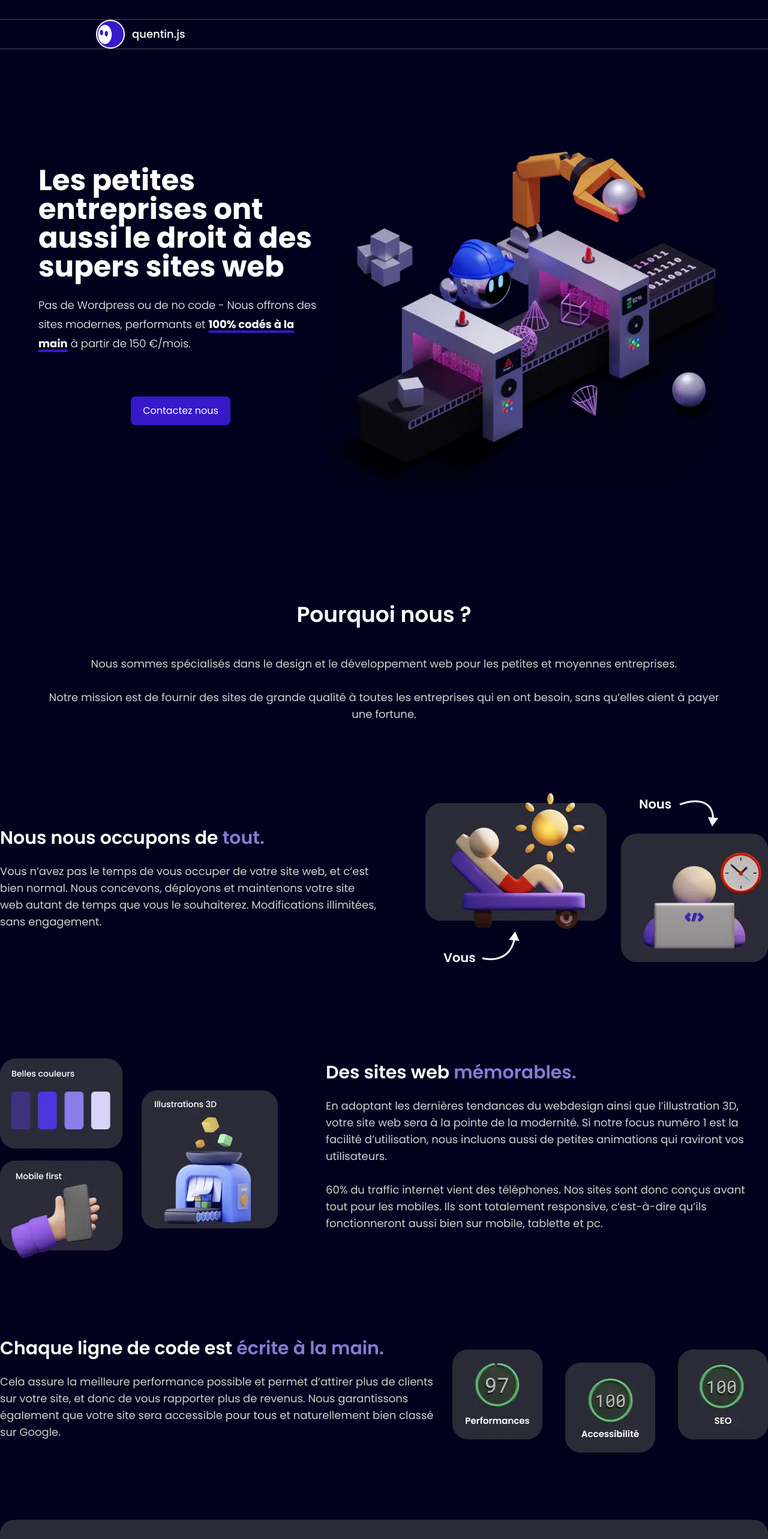
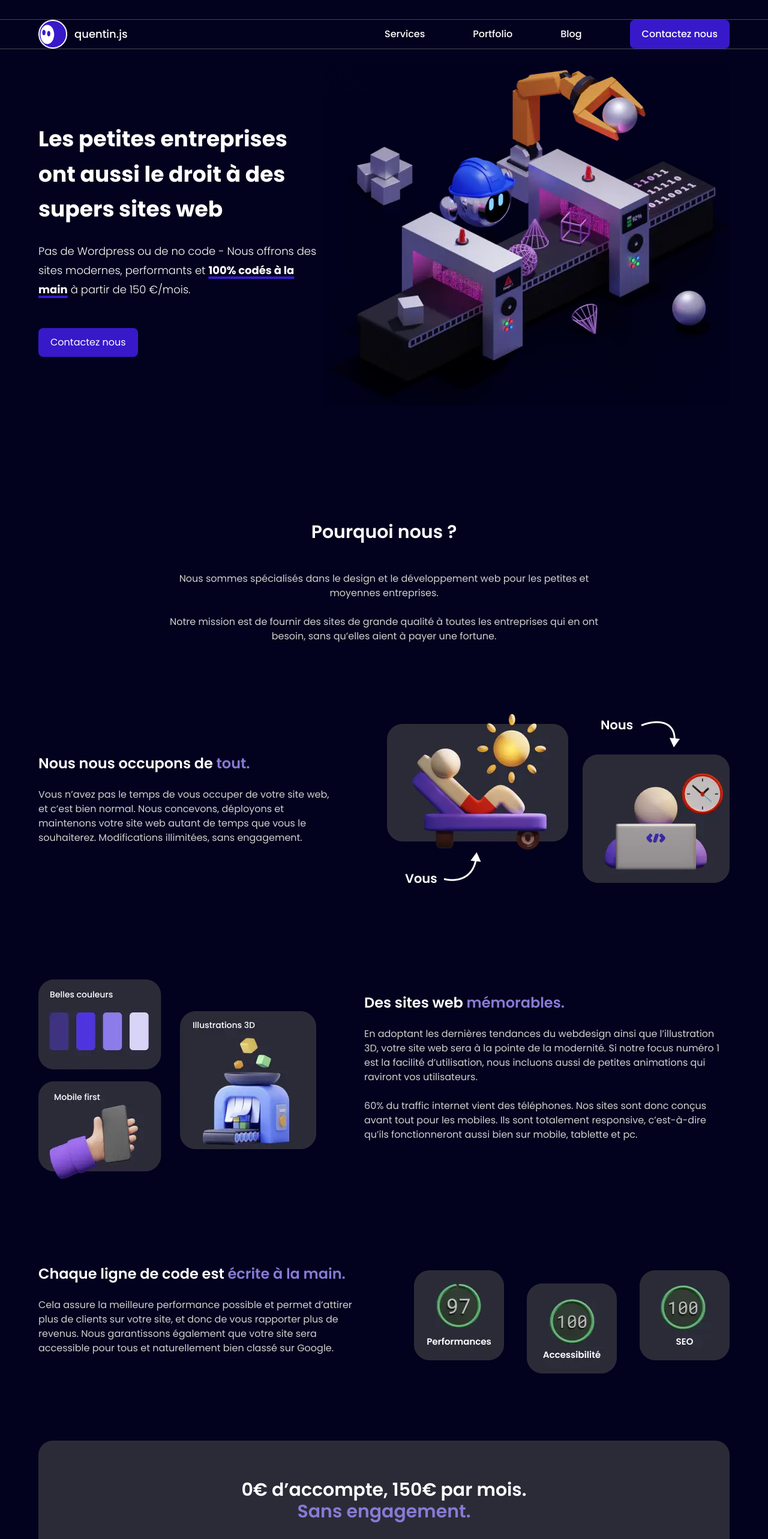
Before and after one commit to QuentinJs1/portfolio, a Next.js app: page / in a window 1280 px wide. Shown: the top 2566 px of the page at 60% size. Built offline with nearby package versions, Linux system fonts and the light colour scheme.

Commit message:
:iphone: responsive lg terminado

```diff
--- a/components/Footer.tsx
+++ b/components/Footer.tsx
@@ -2,7 +2,7 @@ import Image from 'next/image'
 
 export default function Footer() {
     return (
-        <footer className="mx-6 mb-10 text-white md:text-md md:flex md:flex-row md:mx-auto lg:max-w-6xl lg:flex lg:justify-center">
+        <footer className="mx-6 mb-10 text-white md:text-md md:flex md:flex-row md:mx-auto lg:max-w-4xl lg:flex lg:justify-around">
             <Image width='120' height='120' className='h-12 sm:h-12 w-auto' src='/images/logo.png' alt='Quentin.js logo' />
             <section className="grid grid-cols-2 gap-4 text-sm mt-14 md:text-base md:mt-0 md:ml-40">
                 <div>
@@ -18,7 +18,7 @@ export default function Footer() {
                     <ul className="mt-4 h-44 gap-y-3 flex flex-col text-grey-200">
                         <li><a href="/documentation">Kit de presse</a></li>
                         <li><a href="/changelog">Politique de confidentialité</a></li>
-                        <li><a href="/pricing">Conditions d'utilisation</a></li>
+                        <li><a href="/pricing">Conditions d&apos;utilisation</a></li>
                     </ul>
                 </div>
             </section>
--- a/components/Navbar.tsx
+++ b/components/Navbar.tsx
@@ -12,13 +12,13 @@ export default function Navbar() {
         <nav>
             <div className='sticky mt-8 z-10'>
                 <div className='line-x' />
-                <div className='mx-auto px-6 lg:px-40 2xl:px-80 w-w-full'>
+                <div className='mx-auto px-6 lg:max-w-6xl lg:px-0 2xl:px-80 w-full'>
                     <div className='relative flex items-center justify-between'>
                         <a href='../' className='flex items-center'>
-                            <Image width='120' height='120' className='h-12 sm:h-12 w-auto' src='/images/logo.png' alt='Quentin.js logo' />
+                            <Image width='120' height='120' className='h-12 md:h-12 w-auto' src='/images/logo.png' alt='Quentin.js logo' />
                             <div className='text-white font-medium ml-3 text-lg'>quentin.js</div>
                         </a>
-                        <div className='flex items-center sm:hidden'>
+                        <div className='flex items-center md:hidden'>
                             <button onClick={() => setMenuOpen(!menuOpen)} type='button' className='inline-flex items-center justify-center p-2 rounded-md text-deeppurple focus:outline-none focus:ring-2 focus:ring-inset focus:ring-white' aria-controls='mobile-menu' aria-expanded='false'>
                                 <span className='sr-only'>Open main menu</span>
                                 <svg className={`${menuOpen ? 'hidden' : 'block'} h-6 w-6`} xmlns='http://www.w3.org/2000/svg' fill='none' viewBox='0 0 24 24' stroke='#fff' aria-hidden='true'>
@@ -29,9 +29,9 @@ export default function Navbar() {
                                 </svg>
                             </button>
                         </div>
-                        <div className='sm:flex-1 w-8 hidden items-center justify-center sm:items-stretch sm:justify-end text-white'>
-                            <div className='h-screen sm:block sm:ml-6'>
-                                <div className='flex space-x-20 items-center'>
+                        <div className='md:flex-1 w-8 hidden items-center justify-center md:items-stretch md:justify-end text-white lg:block'>
+                            <div className='md:ml-6'>
+                                <div className='flex space-x-20 items-center justify-end'>
                                     {navBarItems.map((item, index) =>
                                         <a key={index} href={` ../${item} `} className={`${styles.linkUnderline} ${styles.linkUnderlineBlack} transition duration-200 hover:text-white py-1 text-md font-medium`}>
                                             {item.charAt(0).toUpperCase() + item.slice(1)}
@@ -46,7 +46,7 @@ export default function Navbar() {
                     </div>
                 </div>
                 <div className='line-x' />
-                <div className={`${menuOpen ? 'block' : 'hidden'} sm:hidden' id='mobile-menu`}>
+                <div className={`${menuOpen ? 'block' : 'hidden'} md:hidden' id='mobile-menu`}>
                     <div className='mt-12 px-2 pt-2 pb-3 space-y-1 h-screen flex flex-col items-center text-white'>
                         <a href='../../' onClick={() => setMenuOpen(!menuOpen)} className='hover:bg-purple hover:text-white block px-3 py-2 rounded-md text-xl font-medium'>Accueil</a>
                         {navBarItems.map((item, index) =>
--- a/components/Question.tsx
+++ b/components/Question.tsx
@@ -12,7 +12,7 @@ export default function Question({ question, response }: Props) {
     const lines = response.split('\n');
 
     return (
-        <button className=" pt-8" onClick={() => setIsQuestion(!isOpen)}>
+        <button className="lg:max-w-3xl lg:min-w-3xl pt-8" onClick={() => setIsQuestion(!isOpen)}>
             <div className="flex flex-row justify-between toast">
                 <p className="text-lg font-medium text-left md:text-xl">{question}</p>
                 <div>
@@ -25,13 +25,13 @@ export default function Question({ question, response }: Props) {
                         fill="none"
                         color="#98a6bb"
                         stroke="currentColor"
-                        stroke-width="2"
+                        strokeWidth="2"
                         strokeLinecap="round"
                         strokeLinejoin="round"
                     ><line x1="12" y1="5" x2="12" y2="19" /><line x1="5" y1="12" x2="19" y2="12" /></svg>
                 </div>
             </div>
-            <p className={`${isOpen ? 'text-open' : 'hidden'} text-left text-grey-200 pr-4 pt-4 md:text-base`}>
+            <p className={`${isOpen ? 'text-open' : 'hidden'} text-left text-grey-200 pr-4 pt-4 md:text-base lg:max-w-2xl`}>
                 {lines.map((line, index) => (
                     <React.Fragment key={index}>
                         {line}
--- a/pages/index.tsx
+++ b/pages/index.tsx
@@ -1,7 +1,7 @@
-import Banner from '@components/Banner'
 import Question from '@components/Question';
 import type { NextPage } from 'next'
 import Head from 'next/head';
+import Image from 'next/image'
 
 const Home: NextPage = () => {
   return (
@@ -21,103 +21,103 @@ const Home: NextPage = () => {
         <meta name="twitter:image" content="https://quentinjs.com/images/social/og-image.png" />
       </Head>
       <main className='text-white'>
-        <section className='flex flex-col justify-center w-full px-6 pt-12 pb-20 text-center md:mx-auto md:px-16 md:pt-20 md:max-w-4xl lg:max-w-7xl'>
+        <section className='flex flex-col justify-center w-full px-6 pt-12 pb-20 text-center md:mx-auto md:px-16 md:pt-20 md:max-w-4xl lg:max-w-7xl lg:pt-0'>
           <div className="text-center flex flex-col items-center mx-auto lg:w-full lg:flex-row">
-            <div className='lg:text-left'>
-              <h1 className="text-3xl font-bold mb-4 leading-10 mt-10 md:text-5xl lg:b-8 lg:my-3">
+            <div className='lg:text-left lg:max-w-7xl'>
+              <h1 className="text-3xl font-bold mb-4 leading-10 mt-10 md:text-5xl lg:text-4xl lg:leading-relaxed">
                 Les petites entreprises ont  aussi le droit à des supers sites web
               </h1>
-              <h2 className="my-6 font-light text-whiute md:leading-8 md:text-lg lg:mb-8">
+              <h2 className="my-6 font-light text-whiute md:leading-8 md:text-lg">
                 Pas de Wordpress ou de no code - Nous offrons des sites modernes, performants et <strong className='font-bold underline underline-offset-4 decoration-4  decoration-purple'>100% codés à la main</strong> à partir de 150 €/mois.
               </h2>
-              <div className="flex flex-col gap-4 w-full md:flex-row md:w-auto md:justify-center">
-                <button className='w-full py-4 bg-purple rounded-lg hover:bg-purple transition-colors mt-10 md:w-fit md:px-5 md:py-3'>
+              <div className="flex flex-col gap-4 w-full md:flex-row md:w-auto md:justify-center lg:justify-start">
+                <button className='w-full py-4 bg-purple rounded-lg hover:bg-purple transition-colors mt-10 md:w-fit md:px-5 md:py-3 lg:mt-6'>
                   Contactez nous
                 </button>
               </div>
             </div>
-            <img className='mt-20' src="/images/main-image.webp" alt="Scène 3D où un petit robot surveille une chaîne d'assemblage, assisté par un bras motorisé." />
+            <Image width='1400' height='1400' className='mt-20 lg:mt-6' src="/images/main-image.webp" alt="Scène 3D où un petit robot surveille une chaîne d'assemblage, assisté par un bras motorisé." />
           </div>
         </section>
         {/* <Banner /> */}
         <section>
-          <section className='flex flex-col items-center mx-6 my-28 md:mx-16
+          <section className='flex flex-col items-center mx-6 my-28 md:mx-16 lg:max-w-3xl lg:mx-auto
           '>
-            <h2 className='text-3xl font-semibold md:text-4xl lg:text-4xl'>Pourquoi nous ?</h2>
-            <p className='text-sm text-grey-200 pt-12 text-center md:text-base lg:text-lg'>Nous sommes spécialisés dans le design et le développement web pour les petites et moyennes entreprises. <br /><br />
+            <h2 className='text-3xl font-semibold md:text-4xl lg:text-3xl'>Pourquoi nous ?</h2>
+            <p className='text-sm text-grey-200 pt-12 text-center md:text-base'>Nous sommes spécialisés dans le design et le développement web pour les petites et moyennes entreprises. <br /><br />
               Notre mission est de fournir des sites de grande qualité à toutes les entreprises qui en ont besoin, sans qu’elles aient à payer une fortune.</p>
           </section>
-          <section className='flex flex-col mx-6 my-28 md:mx-16 md:text-base lg:max-w-7xl lg:flex lg:flex-row lg:mx-auto lg:items-center'>
+          <section className='flex flex-col mx-6 my-28 md:mx-16 md:text-base lg:max-w-6xl lg:flex lg:flex-row lg:mx-auto lg:items-center'>
             <div>
-              <h2 className='text-xl font-semibold lg:text-3xl'>Nous nous occupons de <strong className='text-lightPurple font-semibold'>tout.</strong></h2>
-              <p className='text-sm text-grey-200 pt-6 md:text-base lg:text-lg lg:pr-20'>Vous n’avez pas le temps de vous occuper de votre site web, et c’est bien normal. Nous concevons, déployons et maintenons votre site web autant de temps que vous le souhaiterez. Modifications illimitées, sans engagement.</p>
+              <h2 className='text-xl font-semibold lg:text-2xl'>Nous nous occupons de <strong className='text-lightPurple font-semibold'>tout.</strong></h2>
+              <p className='text-sm text-grey-200 pt-6 md:text-base lg:pr-20'>Vous n’avez pas le temps de vous occuper de votre site web, et c’est bien normal. Nous concevons, déployons et maintenons votre site web autant de temps que vous le souhaiterez. Modifications illimitées, sans engagement.</p>
             </div>
-            <img className='mt-10 md:max-w-xl md:mx-auto lg:m-auto' src="/images/chill_and_work.webp" alt="Deux illustrations 3D côte à côte, une avec un homme qui se repose sur son transat, l'autre en train de travailler." />
+            <Image width='1500' height='200' className='mt-10 md:max-w-xl md:mx-auto lg:m-auto' src="/images/chill_and_work.webp" alt="Deux illustrations 3D côte à côte, une avec un homme qui se repose sur son transat, l'autre en train de travailler." />
           </section>
-          <section className='flex flex-col mx-6 my-28 md:mx-16 md:text-base lg:max-w-7xl lg:flex lg:flex-row-reverse lg:mx-auto lg:items-center'>
+          <section className='flex flex-col mx-6 my-28 md:mx-16 md:text-base lg:max-w-6xl lg:flex lg:flex-row-reverse lg:mx-auto lg:items-center'>
             <div className='lg:pl-20'>
-              <h2 className='text-xl font-semibold lg:text-3xl'>Des sites web <strong className='text-lightPurple font-semibold'>mémorables.</strong></h2>
-              <p className='text-sm text-grey-200 pt-6 md:text-base lg:text-lg'>En adoptant les dernières tendances du webdesign ainsi que l’illustration 3D, votre site web sera à la pointe de la modernité.
+              <h2 className='text-xl font-semibold lg:text-2xl'>Des sites web <strong className='text-lightPurple font-semibold'>mémorables.</strong></h2>
+              <p className='text-sm text-grey-200 pt-6 md:text-base'>En adoptant les dernières tendances du webdesign ainsi que l’illustration 3D, votre site web sera à la pointe de la modernité.
                 Si notre focus numéro 1 est la facilité d’utilisation, nous incluons aussi de petites animations qui raviront vos utilisateurs.
                 <br /><br />
                 60% du traffic internet vient des téléphones. Nos sites sont donc conçus avant tout pour les mobiles. Ils sont totalement responsive, c’est-à-dire qu’ils fonctionneront aussi bien sur mobile, tablette et pc.</p>
             </div>
-            <img className='mt-10 md:max-w-xl md:mx-auto' src="/images/design.webp" alt="Deux illustrations 3D côte à côte, une avec un " />
+            <Image width='1200' height='1500' className='mt-10 md:max-w-xl md:mx-auto' src="/images/design.webp" alt="Deux illustrations 3D côte à côte, une avec un " />
           </section>
-          <section className='flex flex-col mx-6 my-28 md:mx-16 md:text-base lg:max-w-7xl lg:flex lg:flex-row lg:mx-auto lg:items-center'>
+          <section className='flex flex-col mx-6 my-28 md:mx-16 md:text-base lg:max-w-6xl lg:flex lg:flex-row lg:mx-auto lg:items-center'>
             <div>
-              <h2 className='text-xl font-semibold lg:text-3xl'>Chaque ligne de code est <strong className='text-lightPurple font-semibold'>écrite à la main.</strong></h2>
-              <p className='text-sm text-grey-200 pt-6 md:text-base lg:text-lg'>Cela assure la meilleure performance possible et permet d’attirer plus de clients sur votre site, et donc de vous rapporter plus de revenus. Nous garantissons également que votre site sera accessible pour tous et naturellement bien classé sur Google.</p>
+              <h2 className='text-xl font-semibold lg:text-2xl'>Chaque ligne de code est <strong className='text-lightPurple font-semibold'>écrite à la main.</strong></h2>
+              <p className='text-sm text-grey-200 pt-6 md:text-base lg:pr-20'>Cela assure la meilleure performance possible et permet d’attirer plus de clients sur votre site, et donc de vous rapporter plus de revenus. Nous garantissons également que votre site sera accessible pour tous et naturellement bien classé sur Google.</p>
             </div>
-            <img className='mt-10 md:max-w-xl md:mx-auto' src="/images/lighthouse.webp" alt="3 indicateurs, le premier est performances avec 97%, les deux autres sont accessibilité et SEO à 100%." />
+            <Image width='1500' height='1500' className='mt-10 md:max-w-xl md:mx-auto' src="/images/lighthouse.webp" alt="3 indicateurs, le premier est performances avec 97%, les deux autres sont accessibilité et SEO à 100%." />
           </section>
         </section>
-        <section className='bg-grey-700 my-28 px-6 py-8 md:px-16 lg:rounded-3xl lg:max-w-7xl lg:py-16 lg:mx-auto'>
+        <section className='bg-grey-700 my-28 px-6 py-8 md:px-16 lg:rounded-3xl lg:max-w-6xl lg:py-16 lg:mx-auto'>
           <div className='flex flex-col lg:max-w-4xl lg:mx-auto'>
-            <h2 className='text-3xl font-semibold text-center lg:text-4xl'>0€ d’accompte, 150€ par mois.
+            <h2 className='text-3xl font-semibold text-center lg:text-3xl'>0€ d’accompte, 150€ par mois.
               <br />
               <strong className='text-lightPurple font-semibold'>Sans engagement.</strong>
             </h2>
-            <p className='text-sm text-grey-200 pt-14 md:text-base lg:text-center lg:text-lg'>
-              Obtenez un site de 5 pages standard sans payer un euro à l’avance. Si vous avez besoin de plus (site e-commerce, 3D web, plus de pages...), nous pouvons établir un prix personnalisé en fonction de l'ampleur du  travail nécessaire.
+            <p className='text-sm text-grey-200 pt-14 md:text-base lg:text-center lg:max-w-3xl lg:mx-auto'>
+              Obtenez un site de 5 pages standard sans payer un euro à l’avance. Si vous avez besoin de plus (site e-commerce, 3D web, plus de pages...), nous pouvons établir un prix personnalisé en fonction de l&apos;ampleur du  travail nécessaire.
               <br /><br />Vous pouvez annuler votre engagement quand vous le souhaitez, sans frais supplémentaires ni tracas.
               <br /><br />Nous favorisons des collaborations longues et de confiance avec nos clients, plutôt que des projets temporaires.</p>
-            <section className='pt-8 grid grid-cols-1 my-6 gap-y-12 md:text-base md:gap-x-8 md:grid-cols-2'>
+            <section className='pt-8 grid grid-cols-1 my-6 gap-y-12 md:text-base md:gap-x-8 md:grid-cols-2 lg:mt-20'>
               <div className='flex flex-row'>
-                <img className='object-cover h-12 lg:pr-2' src="/images/tools.webp" alt="Clé à molette et crayon l'un sur l'autre en 3D." />
+                <Image width='120' height='120' className='object-cover h-12 lg:pr-2 lg:h-14' src="/images/tools.webp" alt="Clé à molette et crayon l'un sur l'autre en 3D." />
                 <div className='mx-2'>
-                  <h3 className='mt-3 lg:text-xl'>Modifications illimitées</h3>
-                  <p className='text-sm text-grey-200 pt-4 lg:text-lg'>Demandez autant de modifications que vous le souhaitez. Même si vous souhaitez refaire complètement le site.</p>
+                  <h3 className='mt-3 lg:text-lg'>Modifications illimitées</h3>
+                  <p className='text-sm text-grey-200 pt-4'>Demandez autant de modifications que vous le souhaitez. Même si vous souhaitez refaire complètement le site.</p>
                 </div>
               </div>
               <div className='flex flex-row'>
-                <img className='object-cover h-12 lg:pr-2' src="/images/server.webp" alt="Serveurs avec un bouclier devant, en 3D." />
+                <Image width='120' height='120' className='object-cover h-12 lg:pr-2 lg:h-14' src="/images/server.webp" alt="Serveurs avec un bouclier devant, en 3D." />
                 <div className='mx-2'>
-                  <h3 className='mt-3 lg:text-xl'>Frais d’hébergement inclus</h3>
-                  <p className='text-sm text-grey-200 pt-4 lg:text-lg'>Les frais d’hébergements et de nom de domaines sont inclus dans l’abonnement.</p>
+                  <h3 className='mt-3 lg:text-lg'>Frais d’hébergement inclus</h3>
+                  <p className='text-sm text-grey-200 pt-4'>Les frais d’hébergements et de nom de domaines sont inclus dans l’abonnement.</p>
                 </div>
               </div>
               <div className='flex flex-row'>
-                <img className='object-cover h-12 lg:pr-2' src="/images/communication.webp" alt="Une bulle jaune qui sort d'un téléphone, avec un smiley heureux dessus." />
+                <Image width='120' height='120' className='object-cover h-12 lg:pr-2 lg:h-14' src="/images/communication.webp" alt="Une bulle jaune qui sort d'un téléphone, avec un smiley heureux dessus." />
                 <div className='mx-2'>
-                  <h3 className='mt-3 lg:text-xl'>Joignables 7j/7</h3>
-                  <p className='text-sm text-grey-200 pt-4 lg:text-lg'>Pas de standardiste ou de chatbot, vous pouvez nous contacter à tout moment par mail ou téléphone, et obtenir une réponse tout de suite.
+                  <h3 className='mt-3 lg:text-lg'>Joignables 7j/7</h3>
+                  <p className='text-sm text-grey-200 pt-4'>Pas de standardiste ou de chatbot, vous pouvez nous contacter à tout moment par mail ou téléphone, et obtenir une réponse tout de suite.
                     La même personne sera avec vous tout le long de la collaboration.</p>
                 </div>
               </div>
               <div className='flex flex-row'>
-                <img className='object-cover h-12 lg:pr-2' src="/images/barchart.webp" alt="Un graph en 3D avec 5 barres, qui est en augmentation." />
+                <Image width='120' height='120' className='object-cover h-12 lg:pr-2 lg:h-14' src="/images/barchart.webp" alt="Un graph en 3D avec 5 barres, qui est en augmentation." />
                 <div className='mx-2'>
-                  <h3 className='mt-3 lg:text-xl'>Outils d’analyses</h3>
-                  <p className='text-sm text-grey-200 pt-4 lg:text-lg'>Nous installons gratuitement des outils comme Google Analytics et Facebook Pixel afin de surveiller le traffic et sa provenance.</p>
+                  <h3 className='mt-3 lg:text-lg'>Outils d’analyses</h3>
+                  <p className='text-sm text-grey-200 pt-4'>Nous installons gratuitement des outils comme Google Analytics et Facebook Pixel afin de surveiller le traffic et sa provenance.</p>
                 </div>
               </div>
             </section>
           </div>
         </section>
-        <section className='flex flex-col my-16 mx-6 md:px-16 lg:max-w-5xl lg:mx-auto'>
-          <h2 className='text-3xl font-semibold text-center lg:text-4xl'>Comment je peux être sûr que vos sites sont de bonne qualité ?</h2>
-          <p className='text-sm text-grey-200 pt-14 md:text-base lg:text-lg lg:text-center'>
+        <section className='flex flex-col my-16 mx-6 md:px-16 lg:max-w-3xl lg:mx-auto'>
+          <h2 className='text-3xl font-semibold text-center'>Comment je peux être sûr que vos sites sont de bonne qualité ?</h2>
+          <p className='text-sm text-grey-200 pt-14 md:text-base lg:text-center'>
             Nous vous invitons à regarder notre travail pour que vous puissiez en <strong className='font-semibold underline underline-offset-2 decoration-2  decoration-purple'>juger par vous même.</strong>
             Quoi qu’il en soit, nous facturons qu’à partir du moment où vous serez satisfait, et
             quand votre site sera en ligne.
@@ -133,19 +133,17 @@ const Home: NextPage = () => {
           </div>
         </section>
         <section className='flex flex-col my-16 mx-6 pt-16 md:px-16 lg:py-20'>
-          <h2 className='text-3xl font-semibold text-center lg:text-4xl'>Qui sommes-nous ?</h2>
-          <div className='lg:flex lg:flex-row lg:max-w-6xl lg:mx-auto lg:mt-16'>
-            <div className='flex flex-col items-center mt-8 lg:m-0 lg:mr-16'>
-              <img className='object-fit h-40 w-40 rounded-full' src="/images/avatar.webp" alt="Une photo de Quentin C., devant un fond bleu." />
+            <h2 className='text-3xl font-semibold text-center lg:text-3xl'>Qui sommes-nous ?</h2>
+            <div className='flex flex-col items-center mt-8 lg:m-0'>
+              <Image width='120' height='120' className='object-fit h-40 w-40 rounded-full lg:mt-8' src="/images/avatar.webp" alt="Une photo de Quentin C., devant un fond bleu." />
               <h3 className='mt-6 font-semibold text-xl'>Quentin C.</h3>
               <label className='mt-2 text-grey-200 md:text-base'>Fondateur / Développeur</label>
             </div>
-            <p className='text-sm text-grey-200 pt-14 md:text-base lg:max-w-3xl lg:text-lg'>
+            <p className='text-sm text-grey-200 pt-14 md:text-base lg:max-w-3xl lg:mx-auto'>
               Mon nom est Quentin C., je suis un jeune diplômé d’un master informatique spécialisé dans l’ingénierie web.
               <br /><br />
               Après plus de 4 ans à faire des sites web et à m’intéresser au design, j’ai décidé de mettre mes compétences au profit des petites entreprises, car j’estime qu’elles méritent elles aussi le traitement des ‘grandes’.
             </p>
-          </div>
         </section>
         <section className="bg-grey-100 flex flex-col my-10 py-16 px-8 md:px-20 ">
           <div className="md:max-w-3xl mx-auto">
```
Also changed, not shown: 3d/Experience.tsx (deleted, +0 -26 lines).
